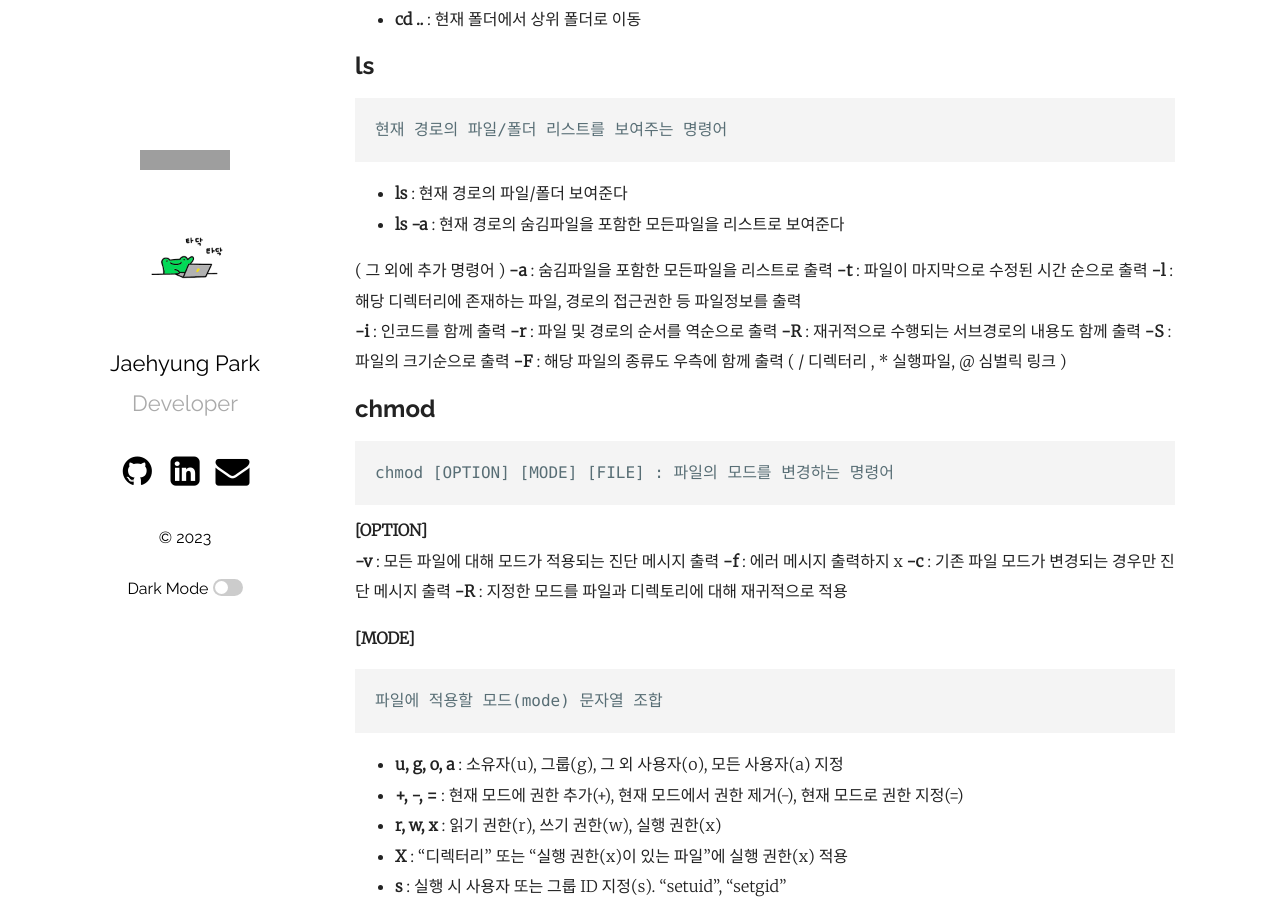
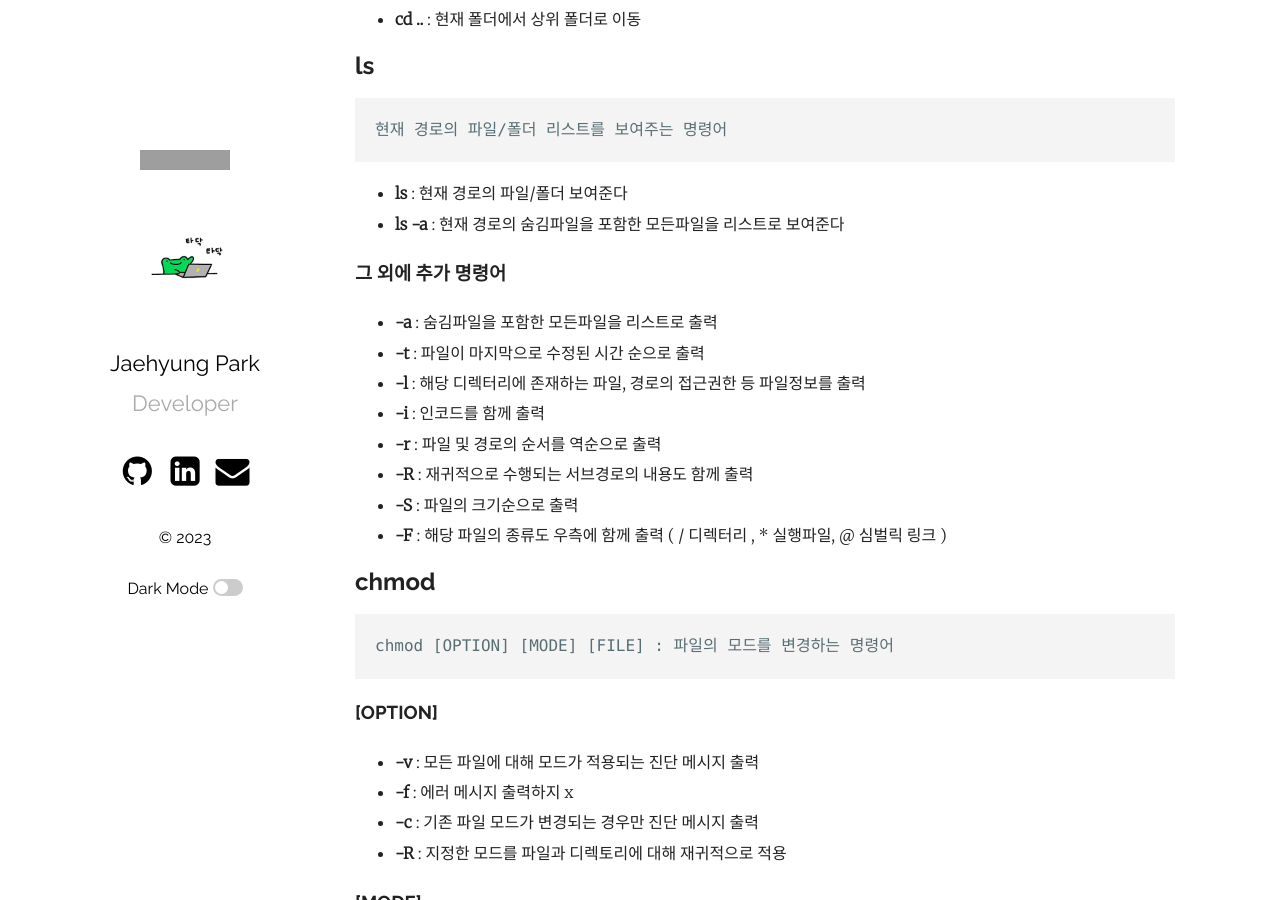
Before and after one commit to jbro321/jbro321.github.io, a Jekyll site: the page built from _posts/etc/Mac/2023-04-12-Mac_zsh_commands.md, in a window 1280 px wide and 900 px high, scrolled down 449 px. Built offline with Jekyll 4.4.1, drawn with Linux system fonts in a browser that asks for light colours; comment, search, counter and statistics services are not loaded; grey boxes are pictures that could not be loaded.

Commit message:
fix: Change to list

````diff
--- a/_posts/etc/Mac/2023-04-12-Mac_zsh_commands.md
+++ b/_posts/etc/Mac/2023-04-12-Mac_zsh_commands.md
@@ -25,28 +25,28 @@ zsh commands
 - **ls** : 현재 경로의 파일/폴더 보여준다
 - **ls -a** : 현재 경로의 숨김파일을 포함한 모든파일을 리스트로 보여준다
 
-( 그 외에 추가 명령어 )
-**-a** : 숨김파일을 포함한 모든파일을 리스트로 출력
-**-t** : 파일이 마지막으로 수정된 시간 순으로 출력
-**-l** : 해당 디렉터리에 존재하는 파일, 경로의 접근권한 등 파일정보를 출력
-**-i** : 인코드를 함께 출력
-**-r** : 파일 및 경로의 순서를 역순으로 출력
-**-R** : 재귀적으로 수행되는 서브경로의 내용도 함께 출력
-**-S** : 파일의 크기순으로 출력
-**-F** : 해당 파일의 종류도 우측에 함께 출력 ( / 디렉터리 , * 실행파일, @ 심벌릭 링크 )
+### 그 외에 추가 명령어
+- **-a** : 숨김파일을 포함한 모든파일을 리스트로 출력
+- **-t** : 파일이 마지막으로 수정된 시간 순으로 출력
+- **-l** : 해당 디렉터리에 존재하는 파일, 경로의 접근권한 등 파일정보를 출력
+- **-i** : 인코드를 함께 출력
+- **-r** : 파일 및 경로의 순서를 역순으로 출력
+- **-R** : 재귀적으로 수행되는 서브경로의 내용도 함께 출력
+- **-S** : 파일의 크기순으로 출력
+- **-F** : 해당 파일의 종류도 우측에 함께 출력 ( / 디렉터리 , * 실행파일, @ 심벌릭 링크 )
 
 ## chmod
 ```
 chmod [OPTION] [MODE] [FILE] : 파일의 모드를 변경하는 명령어
 ```
 
-**[OPTION]**
-**-v** : 모든 파일에 대해 모드가 적용되는 진단 메시지 출력
-**-f** : 에러 메시지 출력하지 x
-**-c** : 기존 파일 모드가 변경되는 경우만 진단 메시지 출력
-**-R** : 지정한 모드를 파일과 디렉토리에 대해 재귀적으로 적용
+### [OPTION]
+- **-v** : 모든 파일에 대해 모드가 적용되는 진단 메시지 출력
+- **-f** : 에러 메시지 출력하지 x
+- **-c** : 기존 파일 모드가 변경되는 경우만 진단 메시지 출력
+- **-R** : 지정한 모드를 파일과 디렉토리에 대해 재귀적으로 적용
 
-**[MODE]**
+### [MODE]
 ```
 파일에 적용할 모드(mode) 문자열 조합
 ```
````
